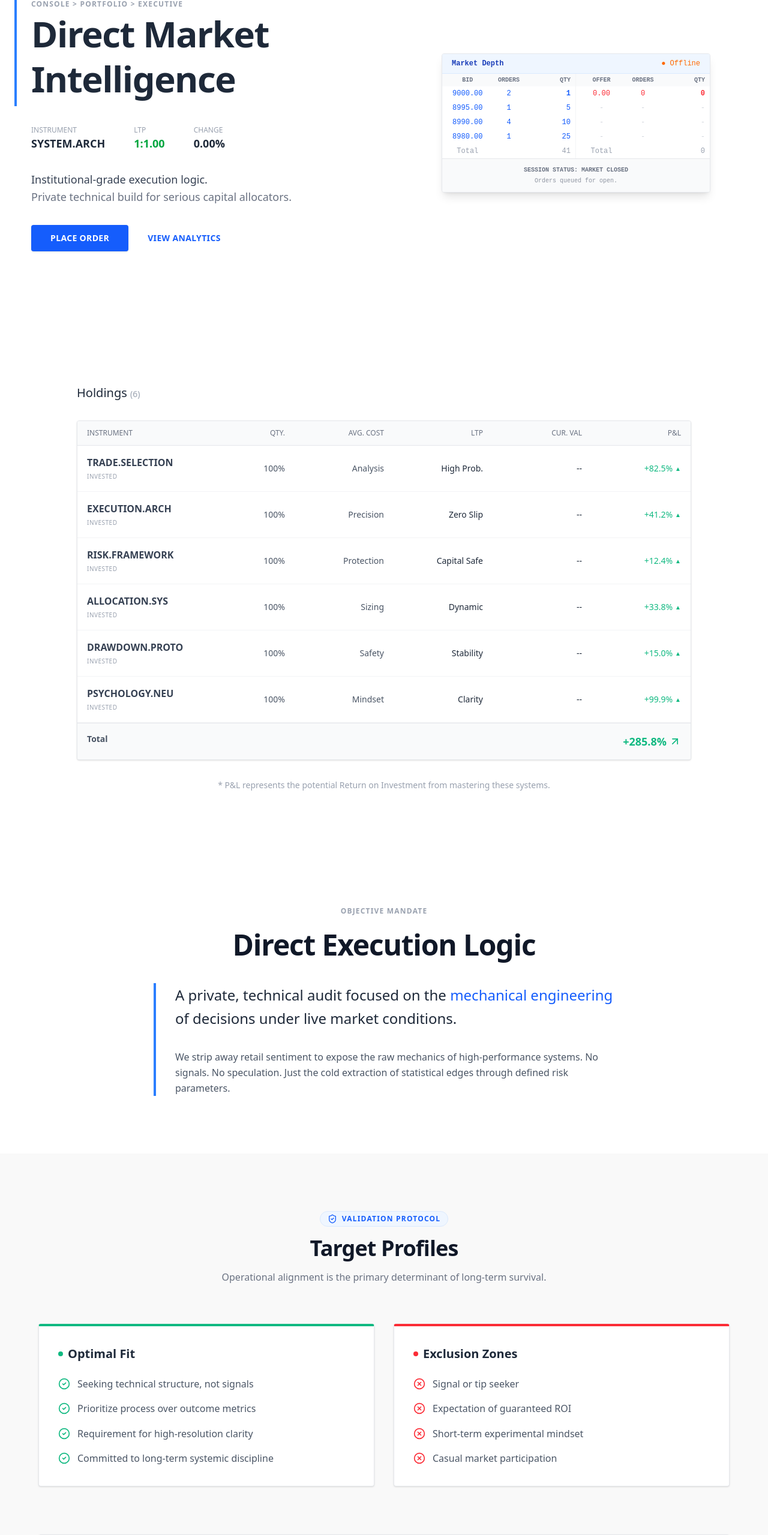
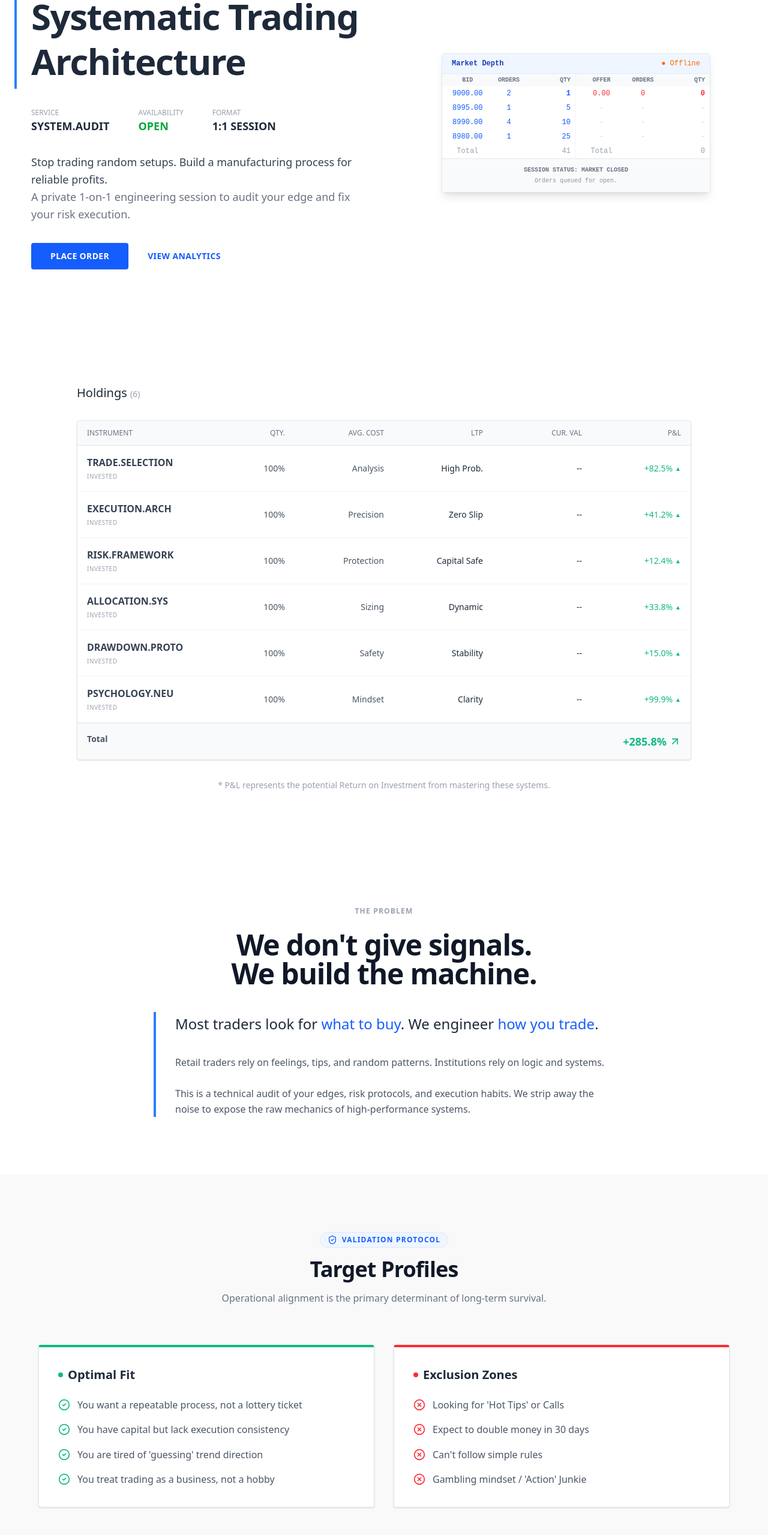
Before and after one commit to gaurav29-maker/gauravkhona.com, a Next.js app: page / in a window 1280 px wide. Shown: the part 199-2758 px from the top of the page at 60% size. Built offline with nearby package versions, Linux system fonts and the light colour scheme.

Commit message:
feat(content): refine site copy for clarity and concrete value proposition

```diff
--- a/components/Eligibility.tsx
+++ b/components/Eligibility.tsx
@@ -2,17 +2,17 @@ import { CheckCircle2, XCircle, Lock, Server, Video, Activity, ShieldCheck } fro
 
 export default function Eligibility() {
     const targets = [
-        "Seeking technical structure, not signals",
-        "Prioritize process over outcome metrics",
-        "Requirement for high-resolution clarity",
-        "Committed to long-term systemic discipline"
+        "You want a repeatable process, not a lottery ticket",
+        "You have capital but lack execution consistency",
+        "You are tired of 'guessing' trend direction",
+        "You treat trading as a business, not a hobby"
     ];
 
     const exclusions = [
-        "Signal or tip seeker",
-        "Expectation of guaranteed ROI",
-        "Short-term experimental mindset",
-        "Casual market participation"
+        "Looking for 'Hot Tips' or Calls",
+        "Expect to double money in 30 days",
+        "Can't follow simple rules",
+        "Gambling mindset / 'Action' Junkie"
     ];
 
     return (
--- a/components/Hero.tsx
+++ b/components/Hero.tsx
@@ -23,29 +23,29 @@ export default function Hero() {
                             Console &gt; Portfolio &gt; Executive
                         </p>
                         <h1 className="text-4xl md:text-6xl font-black text-gray-800 tracking-tight leading-tight">
-                            Direct Market <br /> Intelligence
+                            Systematic Trading <br /> Architecture
                         </h1>
                     </div>
 
                     <div className="pl-7 max-w-2xl">
                         <div className="flex gap-12 mb-8 text-sm text-gray-600">
                             <div>
-                                <p className="text-xs text-gray-400 uppercase">Instrument</p>
-                                <p className="font-bold text-gray-800 text-lg">SYSTEM.ARCH</p>
+                                <p className="text-xs text-gray-400 uppercase">Service</p>
+                                <p className="font-bold text-gray-800 text-lg">SYSTEM.AUDIT</p>
                             </div>
                             <div>
-                                <p className="text-xs text-gray-400 uppercase">LTP</p>
-                                <p className="font-bold text-green-600 text-lg">1:1.00</p>
+                                <p className="text-xs text-gray-400 uppercase">Availability</p>
+                                <p className="font-bold text-green-600 text-lg">OPEN</p>
                             </div>
                             <div>
-                                <p className="text-xs text-gray-400 uppercase">Change</p>
-                                <p className="font-bold text-gray-800 text-lg">0.00%</p>
+                                <p className="text-xs text-gray-400 uppercase">Format</p>
+                                <p className="font-bold text-gray-800 text-lg">1:1 SESSION</p>
                             </div>
                         </div>
 
                         <p className="text-lg text-gray-700 font-medium leading-relaxed mb-8">
-                            Institutional-grade execution logic. <br />
-                            <span className="text-gray-500 font-normal">Private technical build for serious capital allocators.</span>
+                            Stop trading random setups. Build a manufacturing process for reliable profits.<br />
+                            <span className="text-gray-500 font-normal">A private 1-on-1 engineering session to audit your edge and fix your risk execution.</span>
                         </p>
 
                         <div className="flex items-center gap-4">
--- a/components/WhatThisIs.tsx
+++ b/components/WhatThisIs.tsx
@@ -2,15 +2,16 @@ export default function WhatThisIs() {
     return (
         <section className="py-24 px-6 bg-white text-center">
             <div className="max-w-4xl mx-auto">
-                <p className="text-xs font-bold text-gray-400 uppercase tracking-widest mb-6">Objective Mandate</p>
-                <h2 className="text-3xl md:text-5xl font-black text-gray-900 tracking-tight mb-10">Direct Execution Logic</h2>
+                <p className="text-xs font-bold text-gray-400 uppercase tracking-widest mb-6">The Problem</p>
+                <h2 className="text-3xl md:text-5xl font-black text-gray-900 tracking-tight mb-10">We don't give signals. <br /> We build the machine.</h2>
                 <div className="max-w-3xl mx-auto text-left border-l-4 border-blue-500 pl-8">
                     <p className="text-xl md:text-2xl font-medium text-gray-800 leading-relaxed mb-8">
-                        A private, technical audit focused on the <span className="text-blue-600">mechanical engineering</span> of decisions under live market conditions.
+                        Most traders look for <span className="text-blue-600">what to buy</span>. We engineer <span className="text-blue-600">how you trade</span>.
                     </p>
                     <p className="text-gray-600 text-base leading-relaxed">
-                        We strip away retail sentiment to expose the raw mechanics of high-performance systems.
-                        No signals. No speculation. Just the cold extraction of statistical edges through defined risk parameters.
+                        Retail traders rely on feelings, tips, and random patterns. Institutions rely on logic and systems.
+                        <br /><br />
+                        This is a technical audit of your edges, risk protocols, and execution habits. We strip away the noise to expose the raw mechanics of high-performance systems.
                     </p>
                 </div>
             </div>
```
